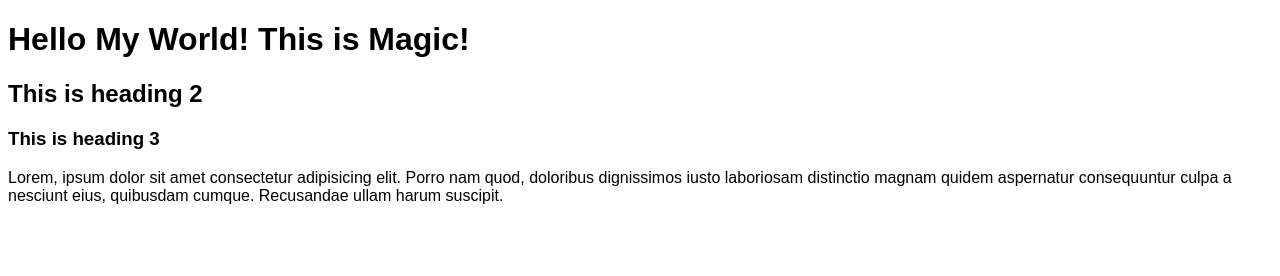
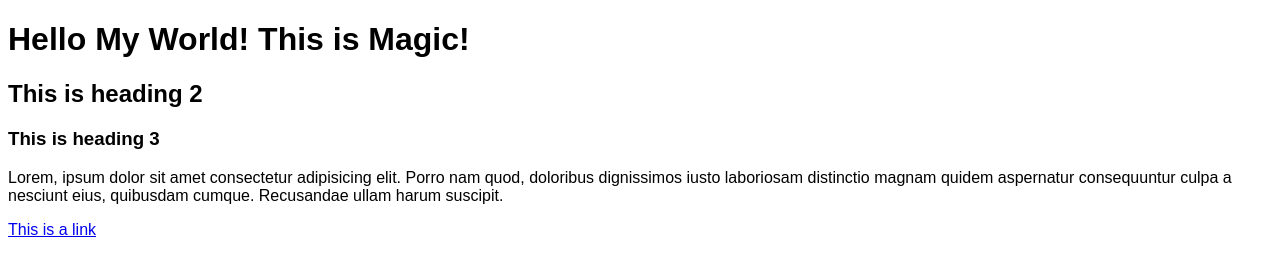
Before and after one commit to HearTh13/Project-HTML, a plain HTML site: page index.html in a window 1280 px wide. Drawn offline with Linux system fonts and the light colour scheme.

Commit message:
Meng-update index.html

```diff
--- a/index.html
+++ b/index.html
@@ -13,7 +13,7 @@
         <h2>This is heading 2</h2>
         <h3>This is heading 3</h3>
         <p>Lorem, ipsum dolor sit amet consectetur adipisicing elit. Porro nam quod, doloribus dignissimos iusto laboriosam distinctio magnam quidem aspernatur consequuntur culpa a nesciunt eius, quibusdam cumque. Recusandae ullam harum suscipit.</p>
-
+        <a href="https://www.w3schools.com">This is a link</a>
         <script type="text/javascript" src = "script.js"></script>
     </body>
 </html>
```
